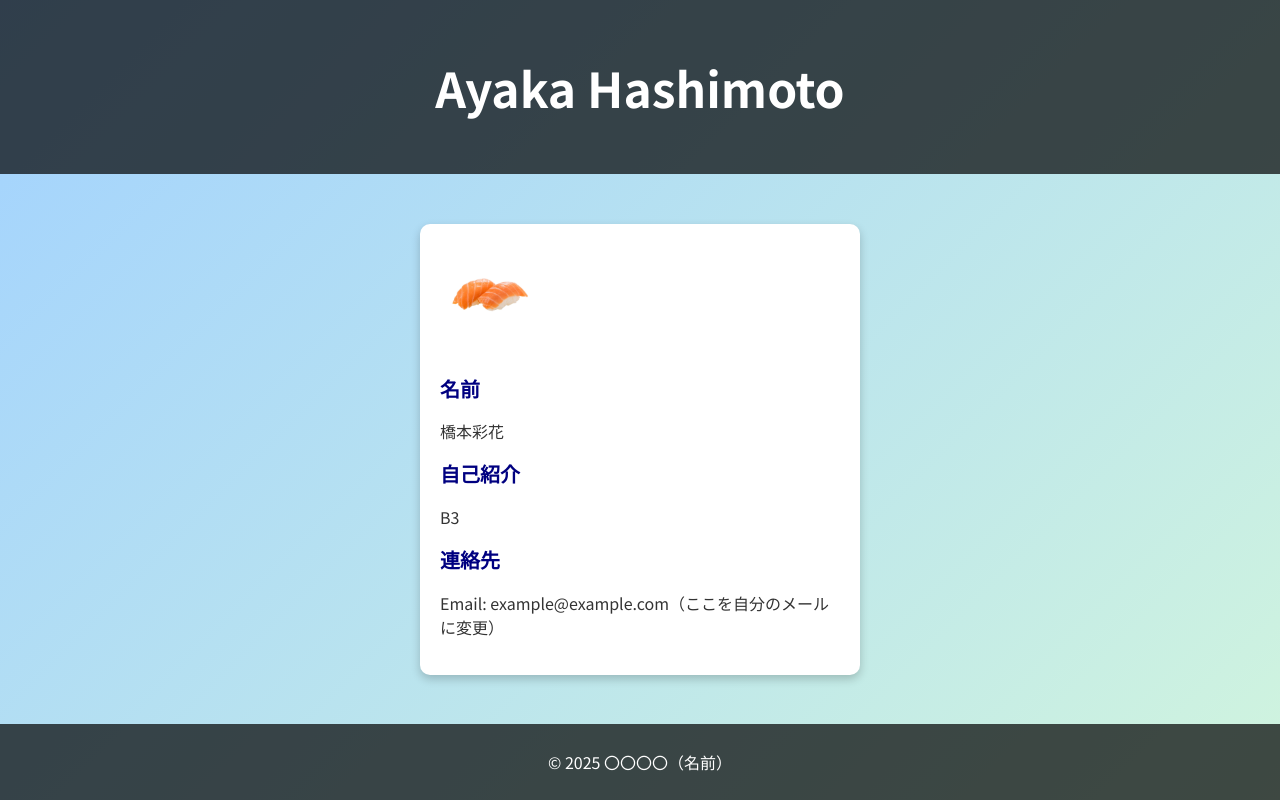
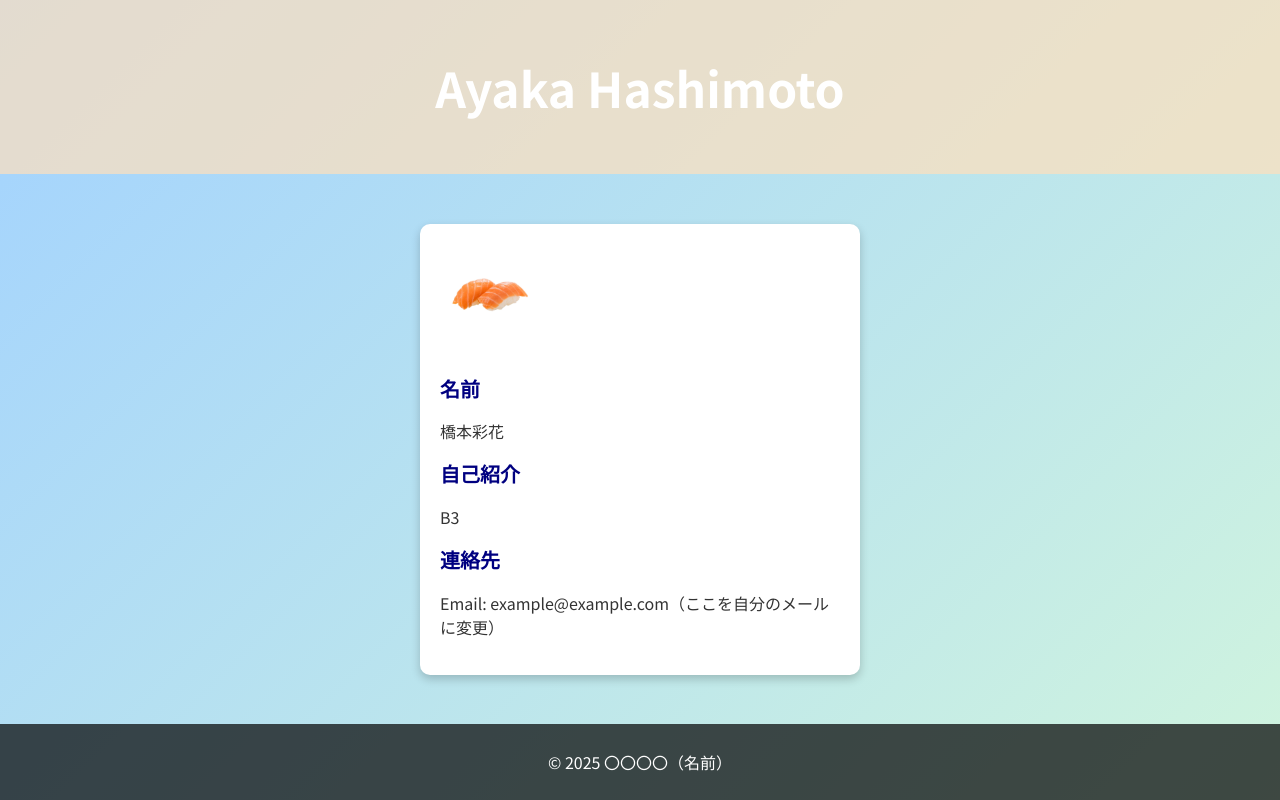
Before and after one commit to 84m10/84m10.github.io, a plain HTML site: page index.html in a window 1280 px wide. Drawn offline with Linux system fonts and the light colour scheme.

Commit message:
Update style.css

```diff
--- a/style.css
+++ b/style.css
@@ -18,7 +18,7 @@ body {
 
 /* ヘッダー部分 */
 header {
-    background: rgba(0, 0, 0, 0.7); /* 半透明の黒背景 */
+    background: rgba(255, 224, 189, 0.7);
     color: white; /* 文字色を白に */
     padding: 20px; /* 内側の余白 */
     font-size: 24px; /* 文字の大きさ */
```
